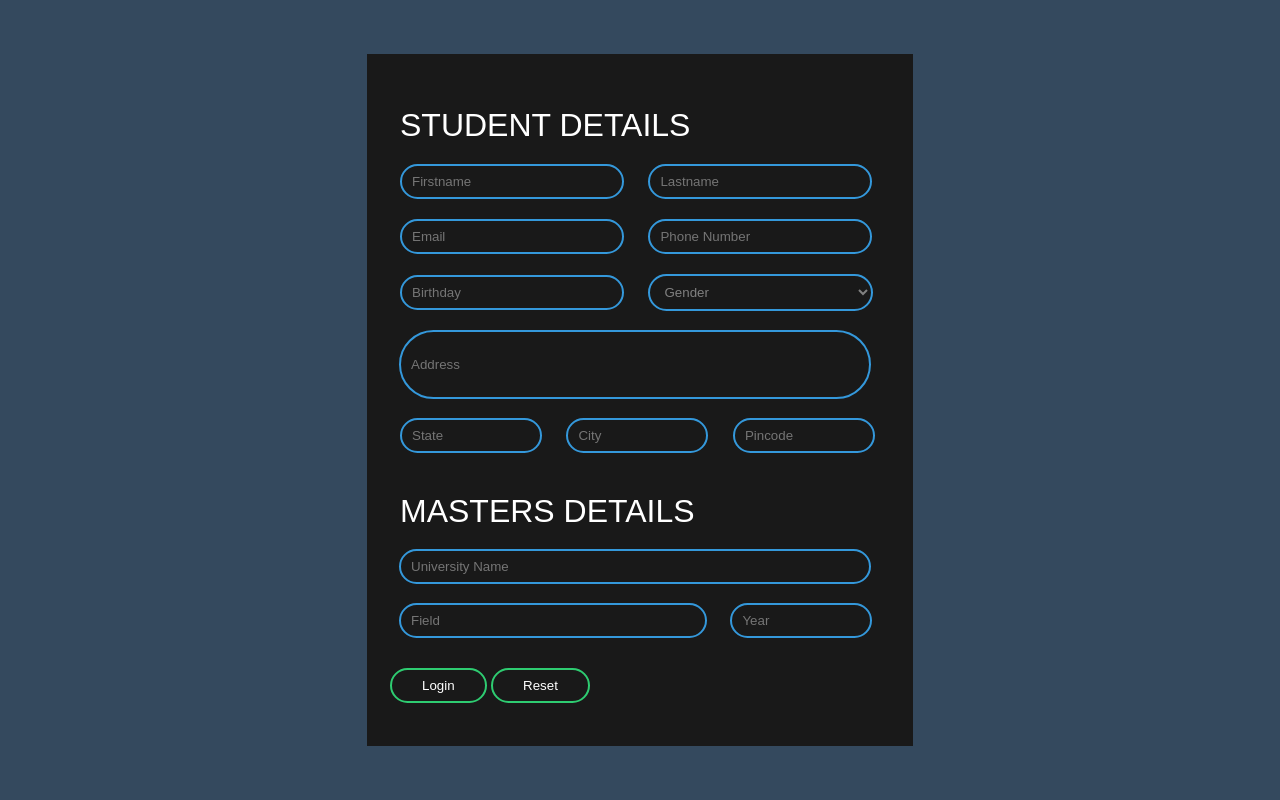
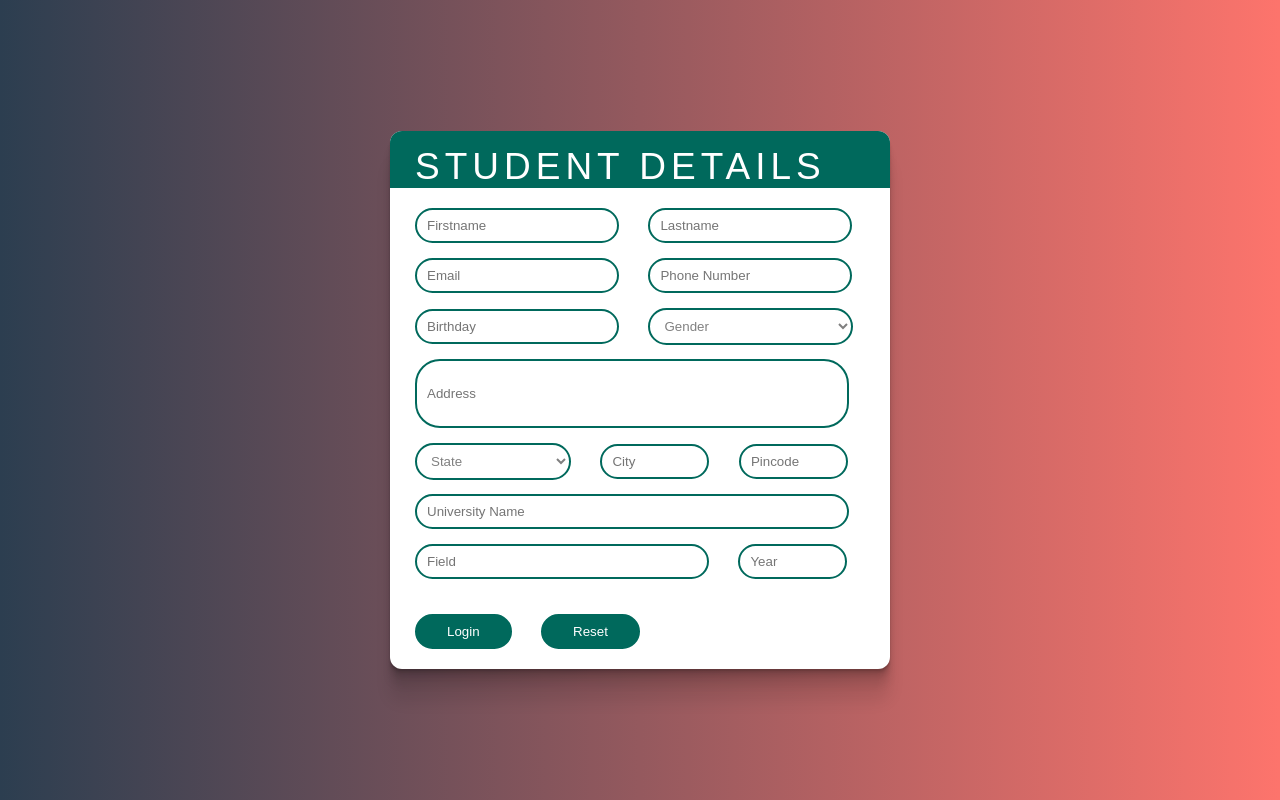
Before and after one commit to dumbPirate/student-registration, a Flask app: page / in a window 1280 px wide. Run offline with Flask 2, Linux system fonts and the light colour scheme; some libraries are stand-ins or nearby versions.

Commit message:
lots of customisation

```diff
--- a/app.py
+++ b/app.py
@@ -37,8 +37,6 @@ def submit():
             return render_template('index.html', message = 'enter required fields')
         return render_template('success.html')
 
-# fields=['first_name','last_name','email','phone', 'birthday']
-
 
 
 
--- a/static/style.css
+++ b/static/style.css
@@ -1,56 +1,64 @@
 body{
-  margin: 0;
-  padding: 0;
   font-family: sans-serif;
-  background: #34495e;
-/*   #34495e #263238 #191919*/
+  background: linear-gradient(to right, #2c3e50, #fd746c);
 }
 .box{
   width: 500px;
-  padding: 23px;
+  background: white;
+  /* background: linear-gradient(to right, #2c3e50, #fd746c) */
+  border-radius: 12px 12px 12px 12px;
+  /* background: white;  */
   position: absolute;
   top: 50%;
   left: 50%;
   transform: translate(-50%,-50%);
-  background: #191919;
   text-align: left;
+  box-shadow: 0 2px 1px rgba(0,0,0,0.09),
+              0 4px 2px rgba(0,0,0,0.09),
+              0 8px 4px rgba(0,0,0,0.09),
+              0 16px 8px rgba(0,0,0,0.09),
+              0 32px 16px rgba(0,0,0,0.09);
 }
 .box h1{
   color: white;
+  font-size: 37px;
+  padding-left: 25px;
+  padding-top: 15px;
+  letter-spacing: 5px;
   text-transform: uppercase;
-  font-weight: 100;
-  margin: 10px;
-  margin-bottom: 10px;
-  margin-top: 30px;
-/*   text-decoration: underline; */
+  border-radius: 12px 12px 0px 0px;
+  /* text-shadow: 1px 1px black; */
+  background: #00695c;
+  font-weight: 400;
+  margin: 0px;
+  margin-bottom: 20px;
 }
 .box input[type = "text"],.box input[type = "date"],.box input[type = "email"],.box input[type = "number"]{
-  border:0;
-  background: none;
-/*   display: block; */
-  margin: 10px;
+  border: 0;
+  outline: 0;
+  background-color: rgba(255, 255, 255, 0.8);
+  /* background: transparent; */
+  margin-left: 25px;
+  margin-bottom: 15px;
   text-align: left;
-  border: 2px solid #3498db;
+  border: 2px solid #00695c;
   padding: 8px 10px;
-  width: 200px;
-  outline: none;
-  color: white;
-  border-radius: 24px;
-/*   transition: 0.25s; */
+  width: 180px;
+  /* opacity: 0.6; */
+  /* outline: none; */
+  color: black;
+  border-radius: 18px;
 }
-/* .box input[type = "text"]:focus,.box input[type = "password"]:focus{
-  width: 280px;
-  border-color: #2ecc71;
-} */
+
 .box input[type = "submit"],.box input[type = "reset"]{
   border:0;
-  background: none;
+  background: #00695c;
   /* display: block; */
-  margin-left: 0px;
+  margin-left: 25px;
   margin-top: 20px;
   margin-bottom: 20px;
   text-align: center;
-  border: 2px solid #2ecc71;
+  border: 2px solid #00695c;
   padding: 8px 30px;
   outline: none;
   color: white;
@@ -60,66 +68,77 @@ body{
 }
 
 .box input[type = "submit"]:hover{
-  background: #2ecc71;
+  background: white;
+  color: #00695c;
 }
 
 .box input[type = "reset"]:hover{
-  background: #2ecc71;
+  background: white;
+  color: #00695c;
 }
 
 
-select {
-   border:0;
-  background-color: #191919;
-/*   display: block; */
-  margin: 10px;
+#st{
+  border:0;
+  margin-left: 25px;
+  background: transparent;
   text-align: left;
-  border: 2px solid #3498db;
+  border: 2px solid #00695c;
   padding: 8px 10px;
-  width: 225px;
+  width: 205px;
   outline: none;
   color: grey;
   border-radius: 24px;
 }
 
+#gender {
+  border:0;
+ margin-left: 25px;
+ background: transparent;
+ text-align: left;
+ border: 2px solid #00695c;
+ padding: 8px 10px;
+ width: 156px;
+ outline: none;
+ color: grey;
+ border-radius: 24px;
+}
+
 #myHeader{
-    border:0;
+  border:0;
   background: none;
-/*   display: block; */
-  margin: 9px;
+  margin-left: 25px;
   text-align: left;
-  border: 2px solid #3498db;
+  border: 2px solid #00695c;
   padding: 25px 10px;
-  width: 448px;
+  width: 410px;
   outline: none;
   color: white;
-  border-radius: 44px;
+  border-radius: 25px;
 }
 
 #ox{
   border:0;
   background: none;
-/*   display: block; */
-  margin: 10px;
+  /* margin-left: 25px; */
   text-align: left;
-  border: 2px solid #3498db;
+  border: 2px solid #00695c;
   padding: 8px 10px;
-  width: 118px;
+  width: 85px;
   outline: none;
-  color: white;
+  color: black;
   border-radius: 24px;
 }
 
 
 #ty{
-    border:0;
+  border:0;
   background: none;
-/*   display: block; */
-  margin: 9px;
+  margin-left: 25px;
   text-align: left;
-  border: 2px solid #3498db;
+  border: 2px solid #00695c;
   padding: 8px 10px;
-  width: 448px;
+  width: 410px;
   outline: none;
   color: white;
   border-radius: 44px;
@@ -128,17 +147,12 @@ select {
 #px{
     border:0;
   background: none;
-/*   display: block; */
-  margin: 9px;
+  /* margin: 9px; */
   text-align: left;
-  border: 2px solid #3498db;
+  border: 2px solid #00695c;
   padding: 8px 10px;
-  width: 284px;
+  width: 270px;
   outline: none;
   color: white;
   border-radius: 44px;
 }
-
-.error {
-  color: red
-}
--- a/templates/index.html
+++ b/templates/index.html
@@ -15,44 +15,134 @@
     {% endif %} -->
     <input pattern="[a-zA-Z]+" oninvalid="setCustomValidity('Please enter alphabets only. ')"
     type="text" class="form-control" name="first_name" placeholder="Firstname">
-
     <input type="text" pattern="[a-zA-Z]+" oninvalid="setCustomValidity('Please enter alphabets only. ')"
       name="last_name" placeholder="Lastname">
 
+    <br>
+
     <input type="email" name="email" oninvalid="setCustomValidity('invalid email')" placeholder="Email">
-
     <input type="text" pattern="[1-9]{1}[0-9]{9}" title="10 digit number" name="phone"
       placeholder="Phone Number">
 
+    <br>
+
     <input placeholder="Birthday" class="textbox-n" type="text" onfocus="(this.type='date')"
       name = "birthday" id="date">
-
-    <select id="gender" name = "gender">
+    <select id="st" name = "gender">
       <option value="">Gender</option>
       <option value="male">Male</option>
       <option value="female">Female</option>
       <option value="other">Other</option>
+
     </select>
+
+    <br>
 
     <input type="text" name="address" id="myHeader" placeholder="Address">
 
-    <input type="text" name="state"  id="ox" placeholder="State">
+    <br>
+
+    <select id="gender" name = "state">
+
+      <option value=”tt”>State</option>
+      <option value=”Andhra Pradesh”>Andhra Pradesh</option>
+      <!-- <option value=”Andaman and Nicobar Islands”>Andaman and Nicobar Islands</option> -->
+      <option value=”Arunachal Pradesh”>Arunachal Pradesh</option>
+      <option value=”Assam”>Assam</option>
+      <option value=”Bihar”>Bihar</option>
+      <option value=”Chandigarh”>Chandigarh</option>
+      <option value=”Chhattisgarh”>Chhattisgarh</option>
+      <!-- <option value=”Dadar and Nagar Haveli”>Dadar and Nagar Haveli</option> -->
+      <option value=”Daman and Diu”>Daman and Diu</option>
+      <option value=”Delhi”>Delhi</option>
+      <option value=”Lakshadweep”>Lakshadweep</option>
+      <option value=”Puducherry”>Puducherry</option>
+      <option value=”Goa”>Goa</option>
+      <option value=”Gujarat”>Gujarat</option>
+      <option value=”Haryana”>Haryana</option>
+      <option value=”Himachal Pradesh”>Himachal Pradesh</option>
+      <option value=”Jammu and Kashmir”>Jammu & Kashmir</option>
+      <option value=”Jharkhand”>Jharkhand</option>
+      <option value=”Karnataka”>Karnataka</option>
+      <option value=”Kerala”>Kerala</option>
+      <option value=”Madhya Pradesh”>Madhya Pradesh</option>
+      <option value=”Maharashtra”>Maharashtra</option>
+      <option value=”Manipur”>Manipur</option>
+      <option value=”Meghalaya”>Meghalaya</option>
+      <option value=”Mizoram”>Mizoram</option>
+      <option value=”Nagaland”>Nagaland</option>
+      <option value=”Odisha”>Odisha</option>
+      <option value=”Punjab”>Punjab</option>
+      <option value=”Rajasthan”>Rajasthan</option>
+      <option value=”Sikkim”>Sikkim</option>
+      <option value=”Tamil Nadu”>Tamil Nadu</option>
+      <option value=”Telangana”>Telangana</option>
+      <option value=”Tripura”>Tripura</option>
+      <option value=”Uttar Pradesh”>Uttar Pradesh</option>
+      <option value=”Uttarakhand”>Uttarakhand</option>
+      <option value=”West Bengal”>West Bengal</option>
+
+    </select>
+
     <input type="text"  name="city" id="ox" placeholder="City">
     <input type="text"  name="pincode" id="ox" pattern="[1-9]{1}[0-9]{5}" title="6 digit number" placeholder="Pincode">
+<!--
+    <select id=”gender” name=”state”>
+      <option value=”tt”>State</option>
+      <option value=”Andhra Pradesh”>Andhra Pradesh</option>
+      <option value=”Andaman and Nicobar Islands”>Andaman and Nicobar Islands</option>
+      <option value=”Arunachal Pradesh”>Arunachal Pradesh</option>
+      <option value=”Assam”>Assam</option>
+      <option value=”Bihar”>Bihar</option>
+      <option value=”Chandigarh”>Chandigarh</option>
+      <option value=”Chhattisgarh”>Chhattisgarh</option>
+      <option value=”Dadar and Nagar Haveli”>Dadar and Nagar Haveli</option>
+      <option value=”Daman and Diu”>Daman and Diu</option>
+      <option value=”Delhi”>Delhi</option>
+      <option value=”Lakshadweep”>Lakshadweep</option>
+      <option value=”Puducherry”>Puducherry</option>
+      <option value=”Goa”>Goa</option>
+      <option value=”Gujarat”>Gujarat</option>
+      <option value=”Haryana”>Haryana</option>
+      <option value=”Himachal Pradesh”>Himachal Pradesh</option>
+      <option value=”Jammu and Kashmir”>Jammu and Kashmir</option>
+      <option value=”Jharkhand”>Jharkhand</option>
+      <option value=”Karnataka”>Karnataka</option>
+      <option value=”Kerala”>Kerala</option>
+      <option value=”Madhya Pradesh”>Madhya Pradesh</option>
+      <option value=”Maharashtra”>Maharashtra</option>
+      <option value=”Manipur”>Manipur</option>
+      <option value=”Meghalaya”>Meghalaya</option>
+      <option value=”Mizoram”>Mizoram</option>
+      <option value=”Nagaland”>Nagaland</option>
+      <option value=”Odisha”>Odisha</option>
+      <option value=”Punjab”>Punjab</option>
+      <option value=”Rajasthan”>Rajasthan</option>
+      <option value=”Sikkim”>Sikkim</option>
+      <option value=”Tamil Nadu”>Tamil Nadu</option>
+      <option value=”Telangana”>Telangana</option>
+      <option value=”Tripura”>Tripura</option>
+      <option value=”Uttar Pradesh”>Uttar Pradesh</option>
+      <option value=”Uttarakhand”>Uttarakhand</option>
+      <option value=”West Bengal”>West Bengal</option>
+      </select> -->
 
-    <h1>Masters Details</h1>
+    <br>
+
+    <!-- <h1>Masters Details</h1> -->
 
     <input type="text" name="uni_name" id="ty" placeholder="University Name">
     <input type="text" name="field" id="px" placeholder="Field">
     <input type="number" name = "year" id="ox" min="1950" max="2020" step="01" placeholder="Year"
       ></input>
-
+    <br>
 
     <input type="submit" name="" value="Login">
     <input type="reset" value="Reset">
 
   </form>
 
+  <script type="text/javascript" src="../js/materialize.min.js"></script>
 
 </body>
 
--- a/templates/success.html
+++ b/templates/success.html
@@ -3,7 +3,7 @@
   <head>
     <meta charset="utf-8">
     <title>َSucces</title>
-    <link rel="stylesheet" href="style.css">
+    <link rel="stylesheet" href="../static/style.css">
   </head>
   <body>
       <h1>Success</h1>
```
